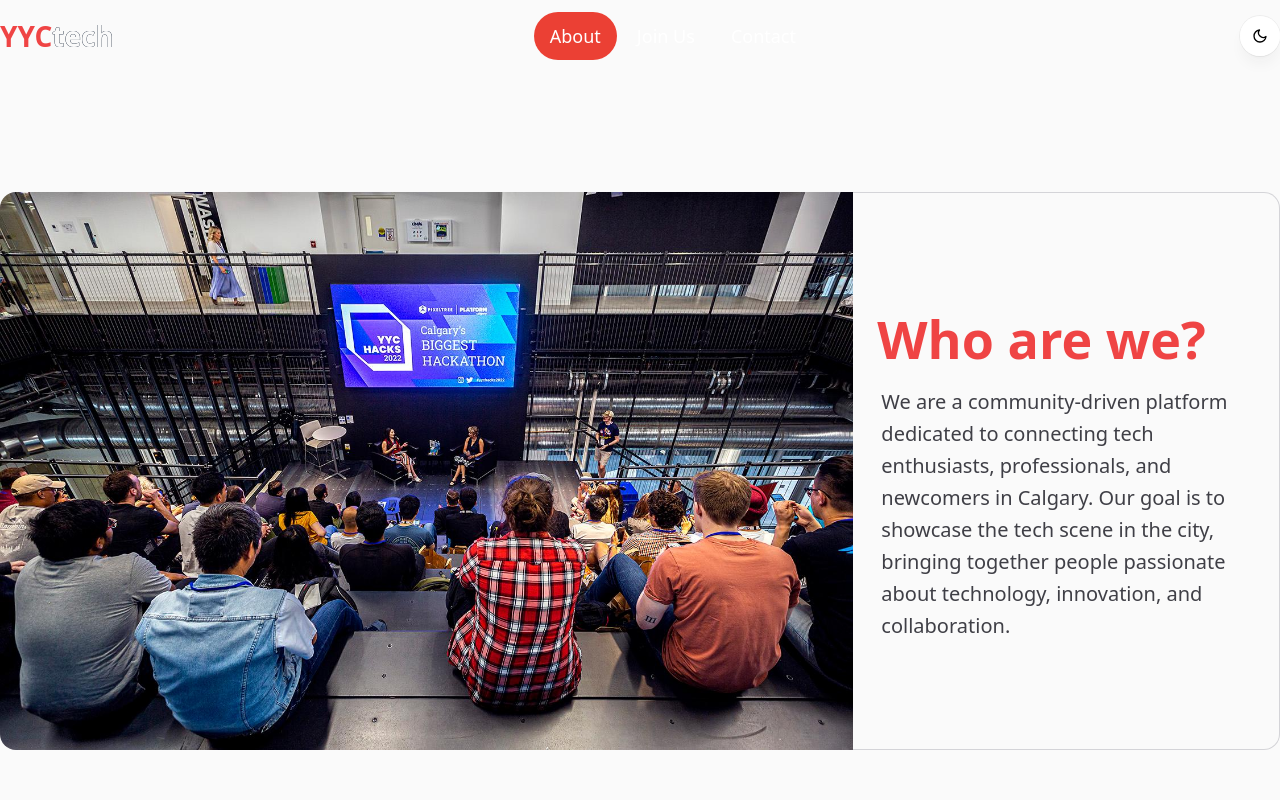
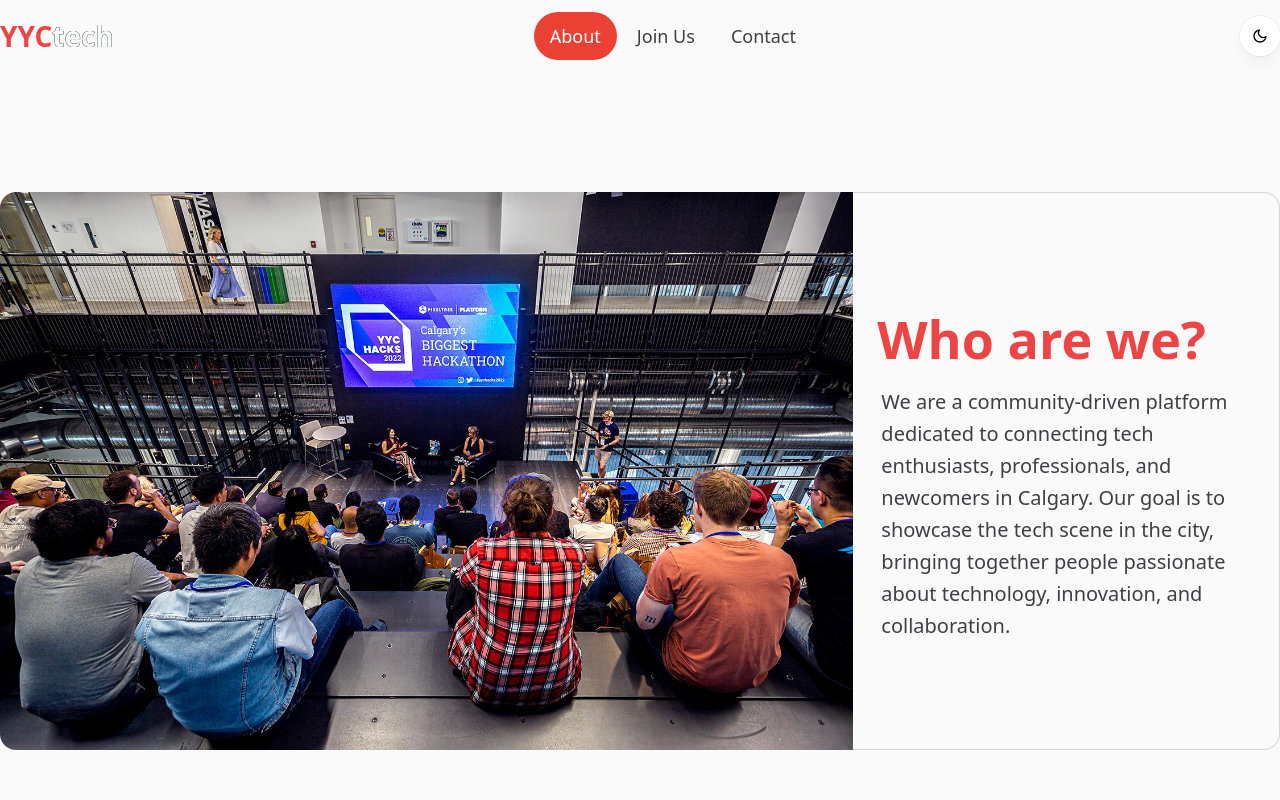
Before and after one commit to yycoss/yyctech, a Next.js app: page /about in a window 1280 px wide. Shown: the top 800 px of the page. Built offline with nearby package versions, Linux system fonts and the light colour scheme; no server answers; grey boxes are pictures that could not be loaded.

Commit message:
optimise about imgs

```diff
--- a/src/components/AboutCard/AboutCardType1.tsx
+++ b/src/components/AboutCard/AboutCardType1.tsx
@@ -47,6 +47,7 @@ const AboutCard1 = ({
         width={750}
         height={490}
         quality={50}
+        priority
         alt="about-us"
         className="w-full rounded-l-2xl md:w-1/2 lg:w-2/3"
       />
--- a/src/components/AboutCard/AboutCardType2.tsx
+++ b/src/components/AboutCard/AboutCardType2.tsx
@@ -54,6 +54,7 @@ const AboutCard2 = ({
       <Image
         src={image}
         width={750}
+        priority
         height={490}
         quality={50}
         alt="about-us"
--- a/src/components/NavItem/NavItem.tsx
+++ b/src/components/NavItem/NavItem.tsx
@@ -24,8 +24,14 @@ const NavItem = ({
                   (resolvedTheme === 'light' || resolvedTheme == undefined)
                 ? '#eb4034'
                 : 'transparent',
+          color:
+            pathname === path
+              ? 'white'
+              : resolvedTheme === 'dark'
+                ? 'white'
+                : '#3F3F46',
         }}
-        className={`dark:ring-1 dark:ring-zinc-900/5 backdrop-blur text-white dark:hover:ring-white/20 hover:ring-red-500 text-xs lg:text-lg font-medium hover:shadow ${resolvedTheme === 'dark' ? 'hover:bg-[#252529]' : 'hover:bg-[#f5f0f7]'} rounded-full px-4 py-3 transition-all duration-200`}
+        className={`text-xs font-medium text-white backdrop-blur hover:shadow hover:ring-red-500 lg:text-lg dark:ring-1 dark:ring-zinc-900/5 dark:hover:ring-white/20 ${resolvedTheme === 'dark' ? 'hover:bg-[#252529]' : 'hover:bg-[#f5f0f7]'} rounded-full px-4 py-3 transition-all duration-200`}
       >
         {text}
       </span>
--- a/src/components/Platforms.tsx
+++ b/src/components/Platforms.tsx
@@ -33,16 +33,20 @@ export default function Platforms() {
   return (
     <ul
       role="list"
-      className="mx-auto grid max-w-7xl grid-cols-1 gap-6 sm:grid-cols-2 lg:grid-cols-3 antialiased"
+      className="mx-auto grid max-w-7xl grid-cols-1 gap-6 antialiased sm:grid-cols-2 lg:grid-cols-3"
     >
       {platforms.map((platform) => (
-        <Card as="li" key={platform.name} className="group hover:shadow-md hover:scale-[102%]">
+        <Card
+          as="li"
+          key={platform.name}
+          className="group hover:scale-[102%] hover:shadow-md"
+        >
           {platform.type && (
             <Image
-            src={platform.logo}
-            alt=""
-            className="absolute right-4 top-4 z-10 flex h-8 w-8 items-center justify-center rounded-full opacity-0 shadow-lg shadow-zinc-800/5 transition-all duration-300 group-hover:opacity-100"
-            unoptimized
+              src={platform.logo}
+              alt=""
+              className="absolute right-4 top-4 z-10 flex h-8 w-8 items-center justify-center rounded-full opacity-0 shadow-lg shadow-zinc-800/5 transition-all duration-300 group-hover:opacity-100"
+              unoptimized
             />
           )}
           <div className="relative h-[180px] w-full overflow-hidden rounded-md">
@@ -51,16 +55,16 @@ export default function Platforms() {
               width={400}
               height={300}
               alt="community-image"
-              className="absolute group-hover:scale-105 left-0 top-0 h-full w-full object-cover opacity-70 transition-all duration-300 group-hover:opacity-[95%] dark:opacity-50"
+              className="absolute left-0 top-0 h-full w-full object-cover opacity-70 transition-all duration-300 group-hover:scale-105 group-hover:opacity-[95%] dark:opacity-50"
             />
           </div>
           <div className="px-4 opacity-60 group-hover:opacity-100">
-            <div className='flex w-full items-center gap-1 mt-2'>
-              <h2 className="text-l mt-3 font-semibold text-zinc-700 dark:text-zinc-100">
+            <div className="mt-5 flex w-full items-center gap-1">
+              <h2 className="text-l font-semibold text-zinc-700 dark:text-zinc-100">
                 <Card.Link href={platform.link.href}>{platform.name}</Card.Link>
               </h2>
               {platform.badge && (
-                <div className="rounded-lg bg-[#dd514c] opacity-0 -translate-x-6 group-hover:opacity-100 group-hover:translate-x-0 font-semibold px-2 text-[0.75em] text-white transition-all duration-200 ease-in-out">
+                <div className="-translate-x-6 rounded-lg bg-[#dd514c] px-2 py-1 text-[0.75em] font-semibold text-white opacity-0 transition-all duration-200 ease-in-out group-hover:translate-x-0 group-hover:opacity-100">
                   {platform.badge}
                 </div>
               )}
```
